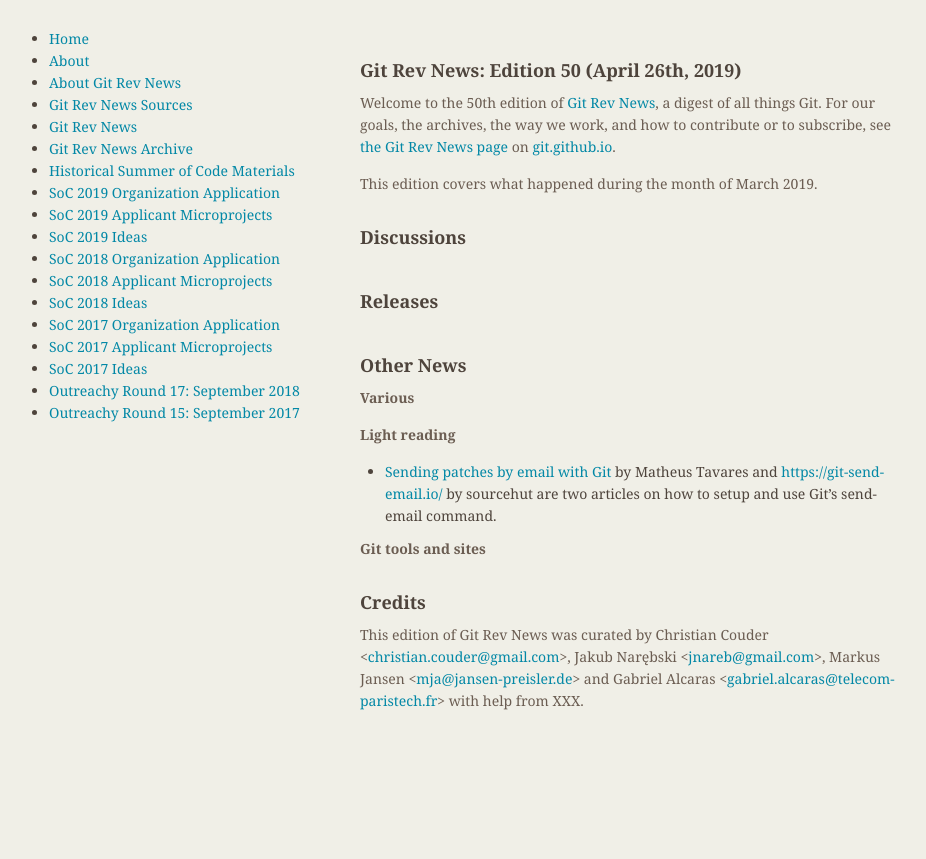
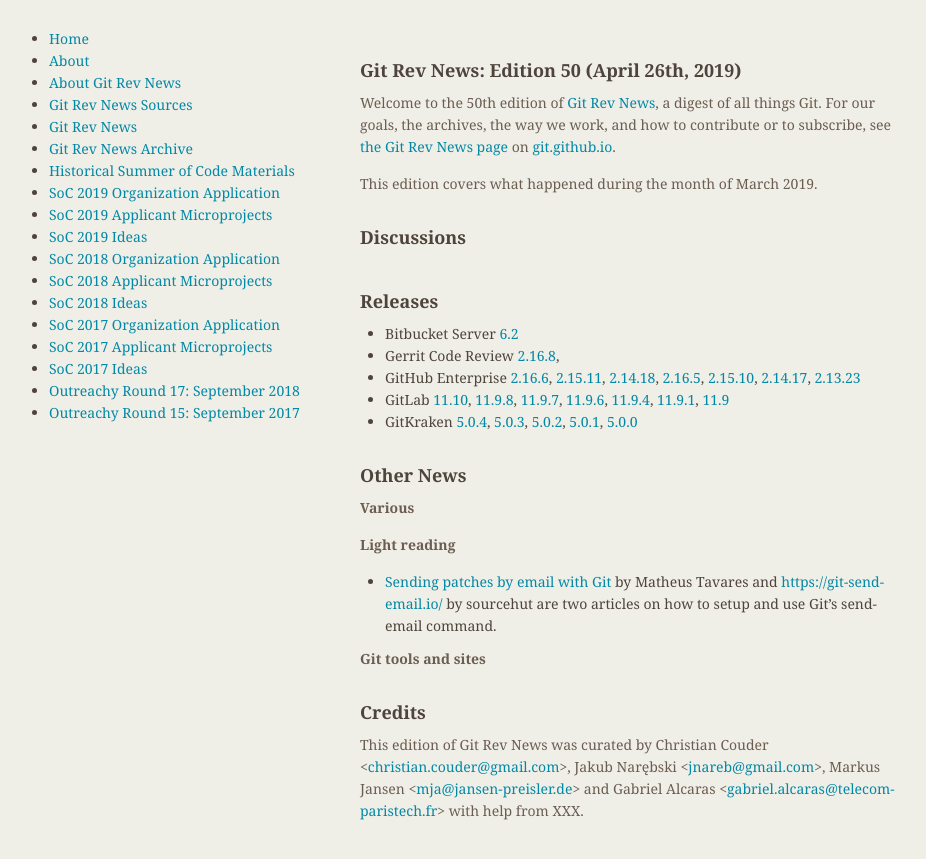
Before and after one commit to git/git.github.io, a Jekyll site: the page built from rev_news/drafts/edition-50.md, in a window 1280 px wide. Shown: the top 859 px of the page, without its empty margins (174-1100 px from the left). Built offline with Jekyll 4.4.1, drawn with Linux system fonts in a browser that asks for light colours.

Commit message:
rn-50: add releases

```diff
--- a/rev_news/drafts/edition-50.md
+++ b/rev_news/drafts/edition-50.md
@@ -35,6 +35,27 @@
 
 ## Releases
 
++ Bitbucket Server [6.2](https://confluence.atlassian.com/bitbucketserver/bitbucket-server-release-notes-872139866.html)
++ Gerrit Code Review [2.16.8](https://www.gerritcodereview.com/2.16.html#2168),
++ GitHub Enterprise [2.16.6](https://enterprise.github.com/releases/2.16.6/notes),
+[2.15.11](https://enterprise.github.com/releases/2.15.11/notes),
+[2.14.18](https://enterprise.github.com/releases/2.14.18/notes),
+[2.16.5](https://enterprise.github.com/releases/2.16.5/notes),
+[2.15.10](https://enterprise.github.com/releases/2.15.10/notes),
+[2.14.17](https://enterprise.github.com/releases/2.14.17/notes),
+[2.13.23](https://enterprise.github.com/releases/2.13.23/notes)
++ GitLab [11.10](https://about.gitlab.com/2019/04/22/gitlab-11-10-released/),
+[11.9.8](https://about.gitlab.com/2019/04/11/gitlab-11-9-8-released/),
+[11.9.7](https://about.gitlab.com/2019/04/10/critical-security-release-gitlab-11-dot-9-dot-7-released/),
+[11.9.6](https://about.gitlab.com/2019/04/04/gitlab-11-9-6-released/),
+[11.9.4](https://about.gitlab.com/2019/04/01/security-release-gitlab-11-dot-9-dot-4-released/),
+[11.9.1](https://about.gitlab.com/2019/03/26/gitlab-11-9-1-released/),
+[11.9](https://about.gitlab.com/2019/03/22/gitlab-11-9-released/)
++ GitKraken [5.0.4](https://support.gitkraken.com/release-notes/current),
+[5.0.3](https://support.gitkraken.com/release-notes/current),
+[5.0.2](https://support.gitkraken.com/release-notes/current),
+[5.0.1](https://support.gitkraken.com/release-notes/current),
+[5.0.0](https://support.gitkraken.com/release-notes/current)
 
 ## Other News
 
```
